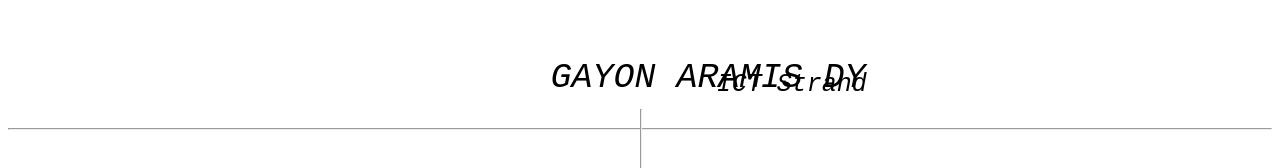
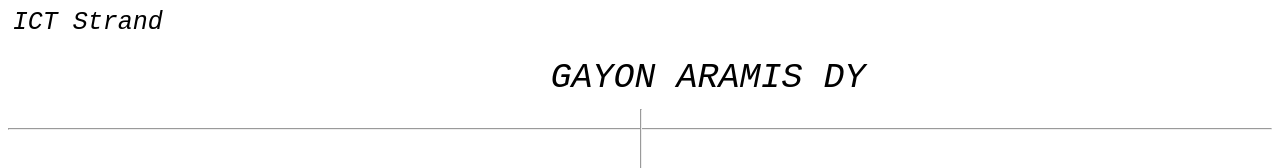
Before and after one commit to ictcompetencestudentno5/respo141, a plain HTML site: page index.html in a window 1280 px wide. Shown: the top 168 px of the page. Drawn offline with Linux system fonts and the light colour scheme.

Commit message:
Update resume.css

```diff
--- a/resume.css
+++ b/resume.css
@@ -8,8 +8,8 @@
 
 .STRAND {
     position: absolute;
-    left: 56%;
-    top: 8.8%;
+    left: 1%;
+    top: 1%;
     font-size: 25px;
     font-style: italic;
     text-align: center;
```
